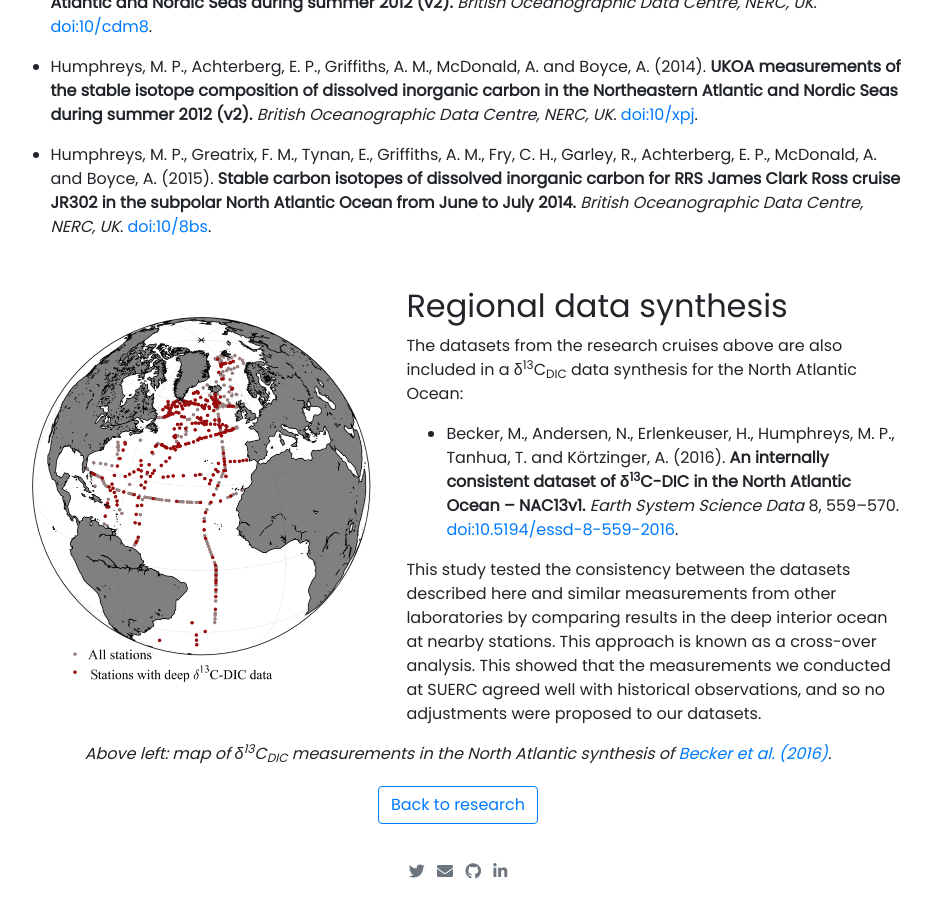
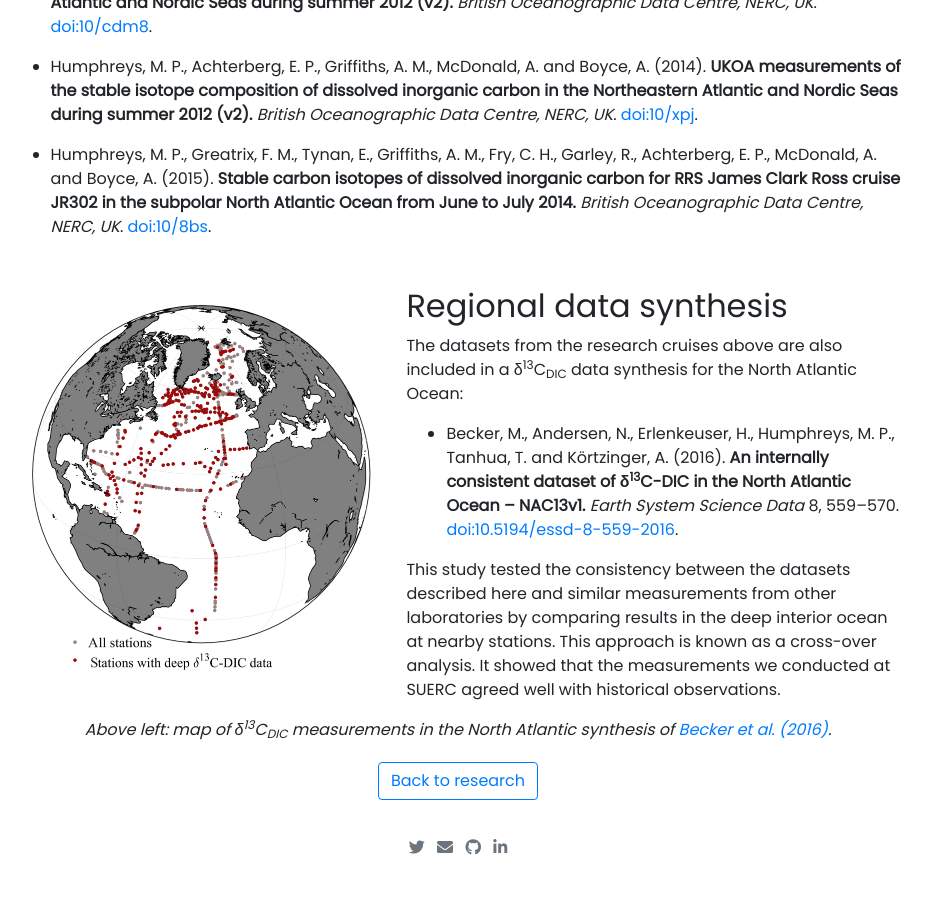
Before and after one commit to mvdh7/mvdh7.github.io, a Jekyll site: the page built from _projects/450-isotopes.md, in a window 1280 px wide and 900 px high, scrolled down 1651 px. Shown: the whole window, without its empty margins (182-1114 px from the left). Built offline with Jekyll 4.4.1, drawn with Linux system fonts in a browser that asks for light colours; nearby versions of some CDN libraries; comment, search, counter and statistics services are not loaded; after the commit the page ends 2527 px from its top, so only the background shows below that.

Commit message:
Fix wording

```diff
--- a/_projects/450-isotopes.md
+++ b/_projects/450-isotopes.md
@@ -75,7 +75,7 @@ The datasets themselves are also freely available from the British Oceanographic
 
 <ul><li><p>Becker, M., Andersen, N., Erlenkeuser, H., Humphreys, M. P., Tanhua, T. and Körtzinger, A. (2016). <strong>An internally consistent dataset of δ<sup>13</sup>C-DIC in the North Atlantic Ocean – NAC13v1.</strong> <em>Earth System Science Data</em> 8, 559–570. <a href="http://doi.org/10.5194/essd-8-559-2016">doi:10.5194/essd-8-559-2016</a>.</p></li></ul>
 
-<p>This study tested the consistency between the datasets described here and similar measurements from other laboratories by comparing results in the deep interior ocean at nearby stations. This approach is known as a cross-over analysis. This showed that the measurements we conducted at SUERC agreed well with historical observations, and so no adjustments were proposed to our datasets.</p>
+<p>This study tested the consistency between the datasets described here and similar measurements from other laboratories by comparing results in the deep interior ocean at nearby stations. This approach is known as a cross-over analysis. It showed that the measurements we conducted at SUERC agreed well with historical observations.</p>
 </div>
 
 </div>
```
